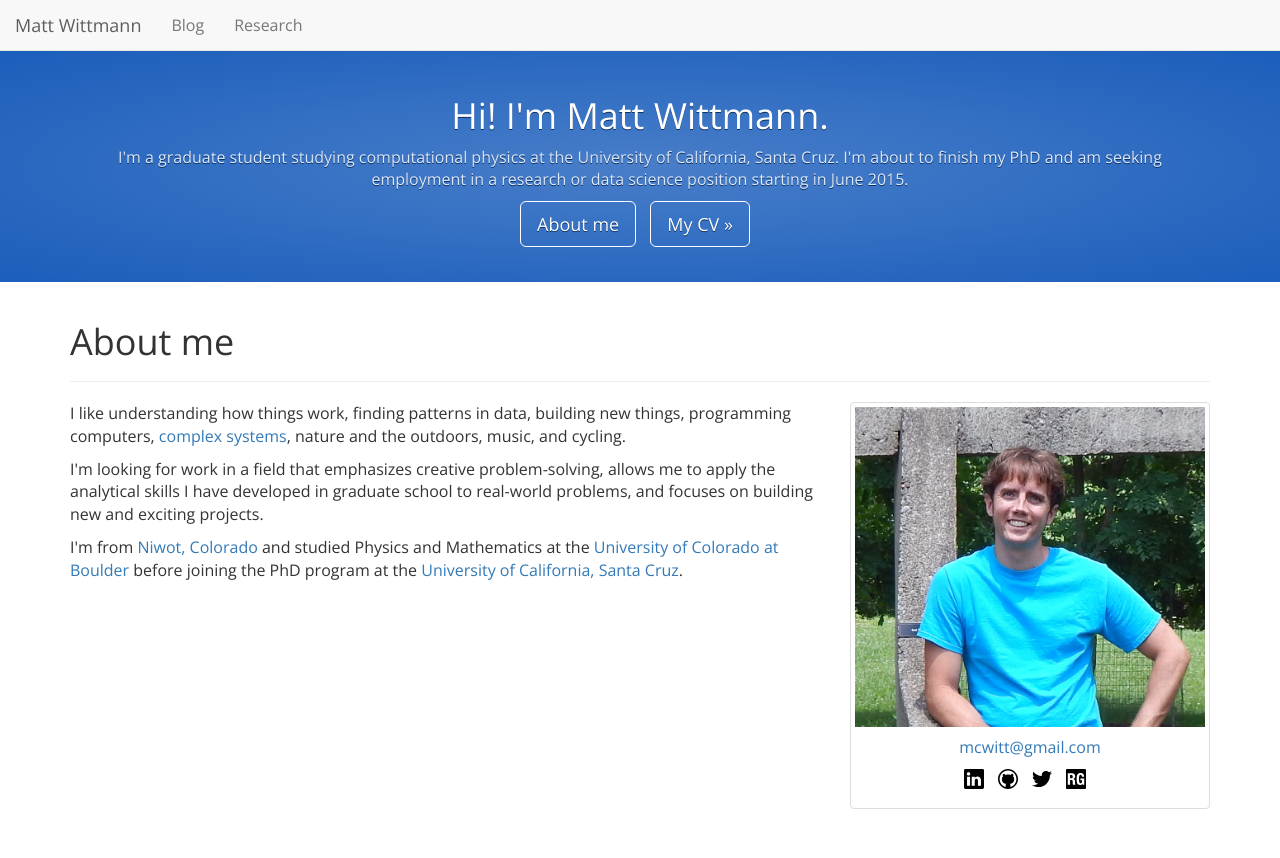
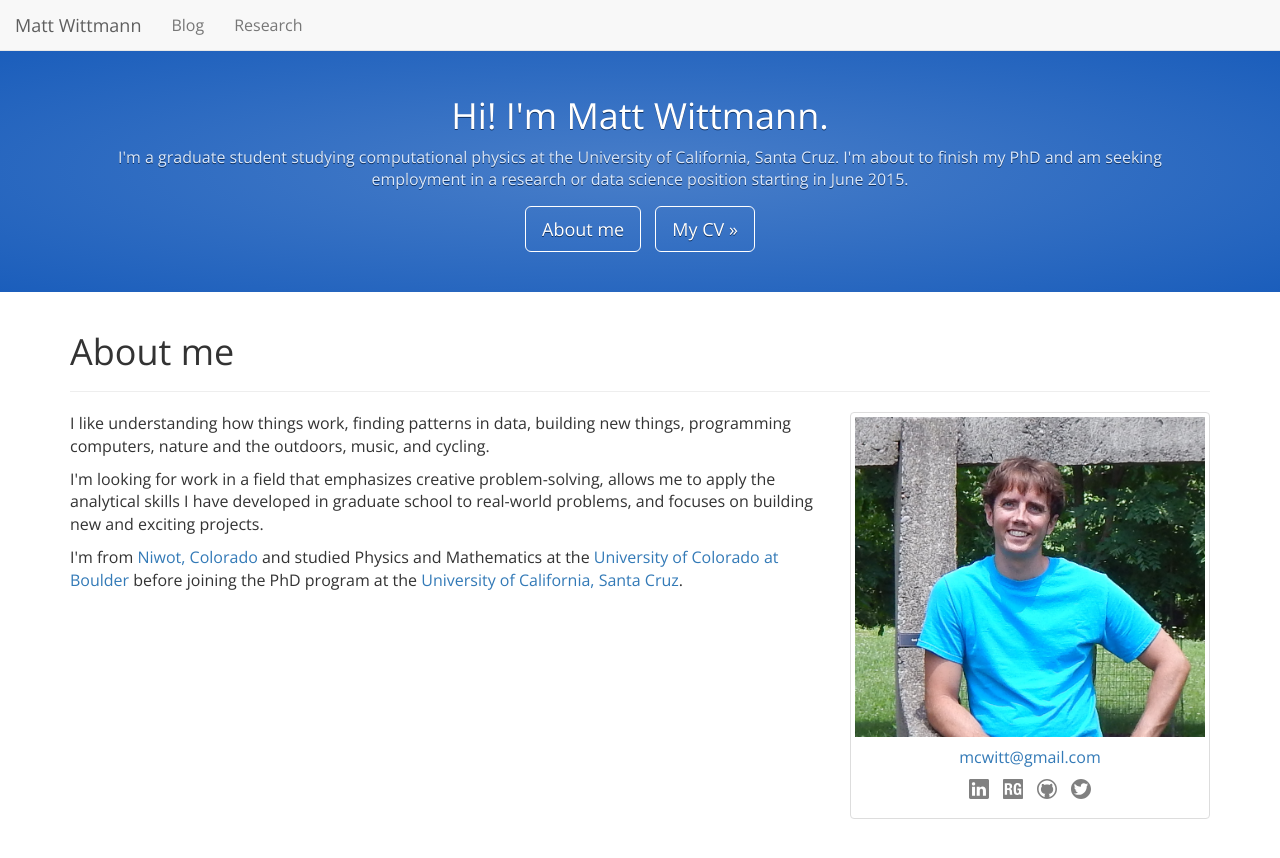
Before and after one commit to mcwitt/mcwitt.github.io, a Jekyll site: the page built from index.html, in a window 1280 px wide. Shown: the top 858 px of the page. Built offline with Jekyll 4.4.1, drawn with Linux system fonts in a browser that asks for light colours; nearby versions of some CDN libraries.

Commit message:
Add hover effect for social icons.

```diff
--- a/_data/social-icons.yaml
+++ b/_data/social-icons.yaml
@@ -1,12 +1,12 @@
 - title: LinkedIn
   url: https://www.linkedin.com/in/mcwittmann
   class: linkedin
+- title: ResearchGate
+  url: https://www.researchgate.net/profile/Matthew_Wittmann
+  class: researchgate
 - title: GitHub
   url: https://github.com/mcwitt
   class: github
 - title: Twitter
   url: https://twitter.com/emcwitt
   class: twitter
-- title: ResearchGate
-  url: https://www.researchgate.net/profile/Matthew_Wittmann
-  class: researchgate
--- a/css/style.sass
+++ b/css/style.sass
@@ -27,7 +27,15 @@ body
 .social-icon
   width: 20px
   height: 20px
-  margin-right: 10px
+  margin-left: 5px
+  margin-right: 5px
+
+  path
+    fill: gray
+
+  &:hover
+    path
+      fill: black
 
 .fancy-header
   color: $light-color
@@ -40,10 +48,12 @@ body
     color: white
 
   .btn
-    margin-right: 10px
+    color: white
+    border-color: white
     background: none
-    border-color: white
+    margin: 5px
 
   .btn:hover
-    background: white
     color: $primary-color
+    background-color: white
+    text-shadow: none
--- a/index.html
+++ b/index.html
@@ -27,7 +27,6 @@ layout: default
         finding patterns in data,
         building new things,
         programming computers,
-        <a href="http://en.wikipedia.org/wiki/Complex_system">complex systems</a>,
         nature and the outdoors,
         music, and
         cycling.
```
Also changed, not shown: _includes/social-icons/twitter.svg.
